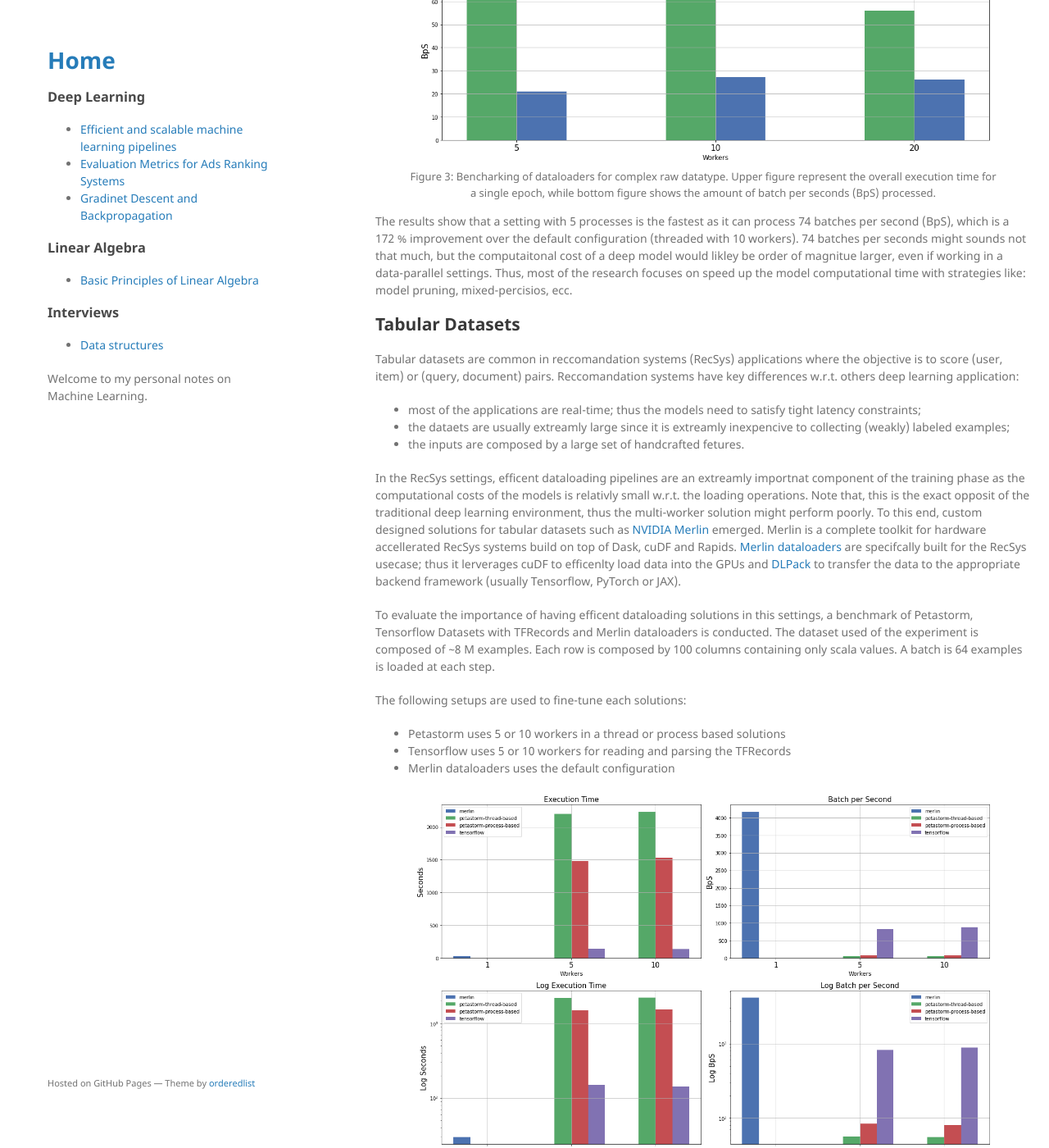
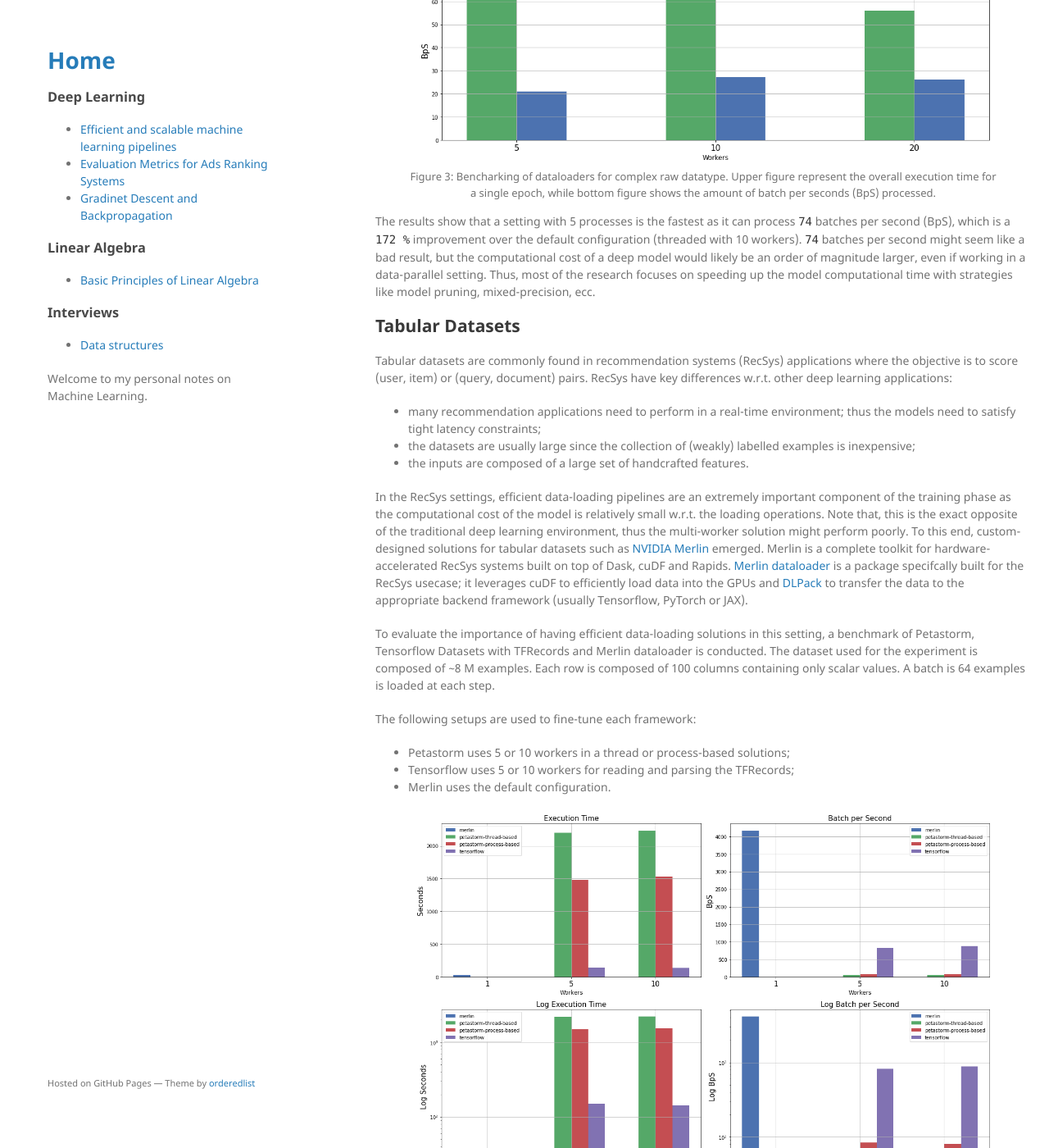
Before and after one commit to andompesta/andompesta.github.io, a Jekyll site: the page built from _posts/2022-11-13-efficent-data-preprocessing.md, in a window 1280 px wide and 1400 px high, scrolled down 5292 px. Shown: the whole window at 82% size. Built offline with Jekyll 4.4.1, drawn with Linux system fonts in a browser that asks for light colours; some of the changed text lies outside the part shown.

Commit message:
fix grammatical errors

```diff
--- a/_posts/2022-11-13-efficent-data-preprocessing.md
+++ b/_posts/2022-11-13-efficent-data-preprocessing.md
@@ -188,7 +188,7 @@ As this two datatypes present different challences, distinct benchmarks are cond
     <figure>
         <img src="{{site.baseurl}}/assets/img/efficent_data_preprocessing/datasets-type.png" style="max-width: 98%">
         <figcaption style="font-size:small;">
-            Figure 2: Visual representations of the different dataset types. Note that for NLP or CV tasks the inputs are raw data format, but the models are extreamly complex. Instead RecSys systems are usualy bounded by the IO oprations related to large amount of users-items pairs; rather than the model complexity. Figure adapted from <a href="https://medium.com/nvidia-merlin/why-isnt-your-recommender-system-training-faster-on-gpu-and-what-can-you-do-about-it-6cb44a711ad4">Why isn’t your recommender system training faster on GPU? (And what can you do about it?)</a>.
+            Figure 2: Visual representations of the different dataset types. Note that for NLP or CV tasks the inputs are in a raw data format, but the models are complex. Instead, RecSys systems are limited by the I/O operations needed to process the large amount of user-items pairs; rather than the model complexity. Figure adapted from <a href="https://medium.com/nvidia-merlin/why-isnt-your-recommender-system-training-faster-on-gpu-and-what-can-you-do-about-it-6cb44a711ad4">Why isn’t your recommender system training faster on GPU? (And what can you do about it?)</a>.
         </figcaption>
     </figure>
 </div>
@@ -196,14 +196,14 @@ As this two datatypes present different challences, distinct benchmarks are cond
 
 ## Complex Raw Datasets
 
-These type of dataset are composed by a mixture of texts, images and audios in the form of large multi-dimentional arrays.
-The large input space requires of a complex and deep model to learn good representations of the data.
-Thus, it is assumed that the bottleneck of the training phase is represented by the high computational cost of the forward and backward pass of the model.
-Instead the data loading process is assumed to be comparatively less expencive.
+These types of datasets are composed of a mixture of texts, images and audio in the form of large multi-dimensional arrays.
+The large input space requires deep models to learn good embeddings of the data.
+Thus, it is assumed that the forward and backward passes of the model is the main bottelneck of the training phase due to the model's complexity.
+Instead, the data loading process is assumed to be comparatively less expensive.
 
-Based on these assumptions, a common pattern emerged across the dataloaders solutions: spawining workers threads/processes to ingest the data while the GPUs are used for training.
-Among the others [Petastorm](https://petastorm.readthedocs.io/en/latest/index.html), a general-purpose solution provided by Uber that easily integrates with Databricks, follows exactly this pattern.
-At the core of Petastorm, there is the [Codecs](https://petastorm.readthedocs.io/en/latest/_modules/petastorm/codecs.html?highlight=Codec) concept, an API that specify methods to encode and decode custom datatypes.
+Based on these assumptions, a common pattern emerged across the dataloaders solutions: spawning thread-based or process-based workers to ingest the data while the GPUs are used for training.
+Among the others, [Petastorm](https://petastorm.readthedocs.io/en/latest/index.html), a general-purpose solution provided by Uber that easily integrates with Databricks, follows exactly this pattern.
+At the core of Petastorm, there is the [Codecs](https://petastorm.readthedocs.io/en/latest/_modules/petastorm/codecs.html?highlight=Codec) concept, an API that specifies methods to encode and decode custom datatypes.
 For example, numpy arrays and images, two types not supported by Spark, are encoded by Petastorm into a Spark DataFrames as BinaryType and decoded at training time.
 As above mentioned, when a new column containing a non-native datatype is added to the DataFrame, the [encode](https://github.com/uber/petastorm/blob/170b22a18ee1c0346d2b289f096804e34a0c5d25/petastorm/codecs.py#L136) function is applied to every row.
 
@@ -240,51 +240,49 @@
     </figure>
 </div>
 
-
-The results show that a setting with 5 processes is the fastest as it can process 74 batches per second (BpS), which is a 172 % improvement over the default configuration (threaded with 10 workers).
-74 batches per seconds might sounds not that much, but the computaitonal cost of a deep model would likley be order of magnitue larger, even if working in a data-parallel settings.
-Thus, most of the research focuses on speed up the model computational time with strategies like: model pruning, mixed-percisios, ecc.
+The results show that a setting with 5 processes is the fastest as it can process `74` batches per second (BpS), which is a `172 %` improvement over the default configuration (threaded with 10 workers).
+`74` batches per second might seem like a bad result, but the computational cost of a deep model would likely be an order of magnitude larger, even if working in a data-parallel setting.
+Thus, most of the research focuses on speeding up the model computational time with strategies like model pruning, mixed-precision, ecc.
 
 
 ## Tabular Datasets
 
-Tabular datasets are common in reccomandation systems (RecSys) applications where the objective is to score (user, item) or (query, document) pairs.
-Reccomandation systems have key differences w.r.t. others deep learning application:
-  - most of the applications are real-time; thus the models need to satisfy tight latency constraints;
-  - the dataets are usually extreamly large since it is extreamly inexpencive to collecting (weakly) labeled examples;
-  - the inputs are composed by a large set of handcrafted fetures.
+Tabular datasets are commonly found in recommendation systems (RecSys) applications where the objective is to score (user, item) or (query, document) pairs.
+RecSys have key differences w.r.t. other deep learning applications:
+  - many recommendation applications need to perform in a real-time environment; thus the models need to satisfy tight latency constraints;
+  - the datasets are usually large since the collection of (weakly) labelled examples is inexpensive;
+  - the inputs are composed of a large set of handcrafted features.
 
-In the RecSys settings, efficent dataloading pipelines are an extreamly importnat component of the training phase as the computational costs of the models is relativly small w.r.t. the loading operations.
-Note that, this is the exact opposit of the traditional deep learning environment, thus the multi-worker solution might perform poorly.
-To this end, custom designed solutions for tabular datasets such as [NVIDIA Merlin](https://github.com/NVIDIA-Merlin) emerged.
-Merlin is a complete toolkit for hardware accellerated RecSys systems build on top of Dask, cuDF and Rapids.
-[Merlin dataloaders](https://github.com/NVIDIA-Merlin/dataloader) are specifcally built for the RecSys usecase; thus it lerverages cuDF to efficenlty load data into the GPUs and [DLPack](https://github.com/dmlc/dlpack) to transfer the data to the appropriate backend framework (usually Tensorflow, PyTorch or JAX).
+In the RecSys settings, efficient data-loading pipelines are an extremely important component of the training phase as the computational cost of the model is relatively small w.r.t. the loading operations.
+Note that, this is the exact opposite of the traditional deep learning environment, thus the multi-worker solution might perform poorly.
+To this end, custom-designed solutions for tabular datasets such as [NVIDIA Merlin](https://github.com/NVIDIA-Merlin) emerged.
+Merlin is a complete toolkit for hardware-accelerated RecSys systems built on top of Dask, cuDF and Rapids.
+[Merlin dataloader](https://github.com/NVIDIA-Merlin/dataloader) is a package specifcally built for the RecSys usecase; it leverages cuDF to efficiently load data into the GPUs and [DLPack](https://github.com/dmlc/dlpack) to transfer the data to the appropriate backend framework (usually Tensorflow, PyTorch or JAX).
 
-To evaluate the importance of having efficent dataloading solutions in this settings, a benchmark of Petastorm, Tensorflow Datasets with TFRecords and  Merlin dataloaders is conducted.
-The dataset used of the experiment is composed of ~8 M examples.
-Each row is composed by 100 columns containing only scala values.
+To evaluate the importance of having efficient data-loading solutions in this setting, a benchmark of Petastorm, Tensorflow Datasets with TFRecords and  Merlin dataloader is conducted.
+The dataset used for the experiment is composed of ~8 M examples.
+Each row is composed of 100 columns containing only scalar values.
 A batch is 64 examples is loaded at each step.
 
 
-The following setups are used to fine-tune each solutions:
- - Petastorm uses 5 or 10 workers in a thread or process based solutions
- - Tensorflow uses 5 or 10 workers for reading and parsing the TFRecords
- - Merlin dataloaders uses the default configuration
+The following setups are used to fine-tune each framework:
+  - Petastorm uses 5 or 10 workers in a thread or process-based solutions;
+  - Tensorflow uses 5 or 10 workers for reading and parsing the TFRecords;
+  - Merlin uses the default configuration.
 
 <div style="text-align:center;" id="fig:dataloader-tabular-bnc">
     <figure>
         <img src="{{site.baseurl}}/assets/img/efficent_data_preprocessing/dataloader-tablular-bnc.png" style="max-width: 98%">
         <figcaption style="font-size:small;">
-            Figure 4: Bencharking of dataloaders for tabular datasets.
+            Figure 4: Benchmarking of dataloaders for tabular datasets. The results demonstrate how the custom-design proposed by Merlin achieves 5x to 1000x better performance against other deep learning solutions.
         </figcaption>
     </figure>
 </div>
 
-Fig. [[4]](#fig:dataloader-tabular-bnc) highlight how a general purpouse solution like Petastomr does not fit the RecSys settings as it is more than 1000x slower than Merlin.
-Tensorflow Datasets are showing decent performances, but handling TFRecords is challenging as they require large disk space and need to know the schema to be parsed.
-Without much surprise Merlin demonstrate astonising performances being more than 4000 batch per seconds with is about 5 times faster than Tensorflow, while being almost a plug and play solution if the datasets is stored in a parquet format.
-Unfortunetly, Merlin does not support any other datatype than numerica values; thus strings needs to be encoded as part of the preprocessing step.
-
+Fig. [[4]](#fig:dataloader-tabular-bnc) highlights how a general-purpose solution like Petastorm does not fit the RecSys settings as it is more than 1000x slower than Merlin.
+Tensorflow Datasets are showing decent performances, but handling TFRecords is challenging as they consume a large amount of disk space and need to know the dataset schema at parsing time.
+Without many surprises, Merlin demonstrates astonishing performances being more than 4000 batches per second with is about 5 times faster than Tensorflow while being almost a plug-and-play solution if the datasets are stored in a parquet format.
+Unfortunately, Merlin does not support any other datatype than numerical values; thus datasets containing strings and multi-dimensional arrays are not supported.
 
 
 # Refereces
```
